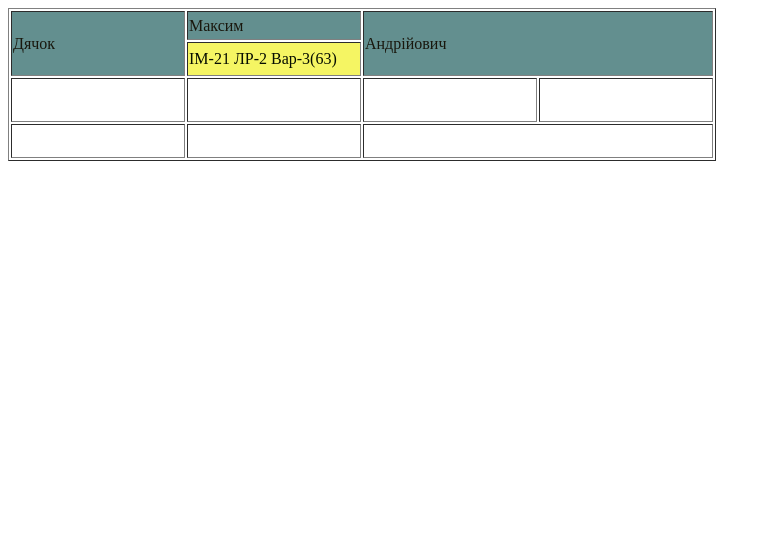
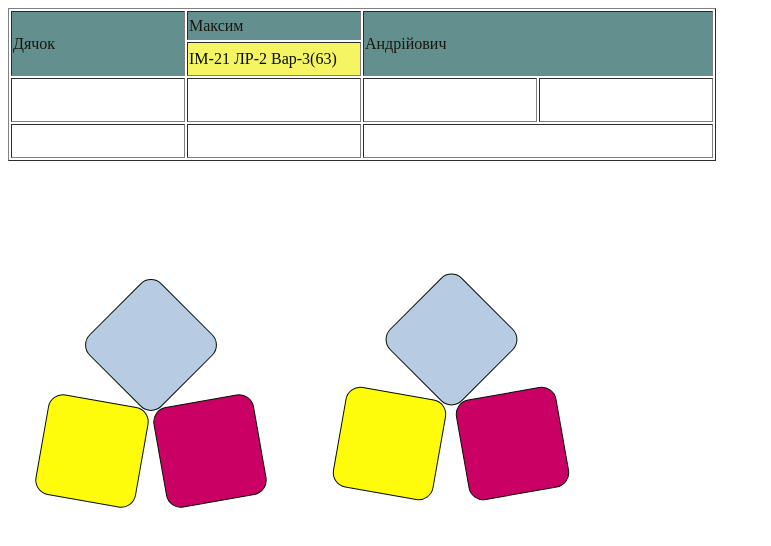
Before and after one commit to BbIXOD/lab-2-frontend, a plain HTML site: page index.html in a window 1280 px wide. Shown: the whole page, without its empty margins (0-771 px from the left). Drawn offline with Linux system fonts and the light colour scheme.

Commit message:
Add shapes asced in question.

```diff
--- a/index.html
+++ b/index.html
@@ -27,6 +27,7 @@
             color: #f9f2fe;
         }
     </style>
+    <link rel="stylesheet" href="style.css">
 </head>
 <body>
     <table border="1">
@@ -50,4 +51,11 @@
             <td colspan="2"></td>
         </tr>
     </table>
+
+    <div class="square" id="square-one"></div>
+    <div class="square" id="square-two"></div>
+    <div class="square" id="square-three"></div>
+    <div class="square" id="square-one-transform"></div>
+    <div class="square" id="square-two-transform"></div>
+    <div class="square" id="square-three-transform"></div>
 </body>
--- /dev/null
+++ b/style.css
@@ -0,0 +1,46 @@
+.square {
+    position: absolute;
+    width: 100px;
+    height: 100px;
+    border-radius: 15px;
+    border-color: #060d01;
+    border-width: 1px;
+    border-style: solid;
+}
+
+#square-one {
+    top: 293.5px;
+    left: 100px;
+    rotate: 45deg;
+    background-color: #b7cbe3;
+}
+
+#square-two {
+    top: 400px;
+    left: 41px;
+    rotate: 10deg;
+    background-color: #fefc0b;
+}
+
+#square-three {
+    top: 400px;
+    left: 159px;
+    rotate: 350deg;
+    background-color: #cb0065;
+}
+
+#square-one-transform {
+    position: absolute;
+    transform: translate(392.5px, 127.5px) rotate(45deg);
+    background-color: #b7cbe3;
+}
+
+#square-two-transform {
+    transform: translate(330.5px, 231.5px) rotate(10deg);
+    background-color: #fefc0b;
+}
+
+#square-three-transform {
+    transform: translate(453.5px, 231.5px) rotate(350deg);
+    background-color: #cb0065;
+}
```
